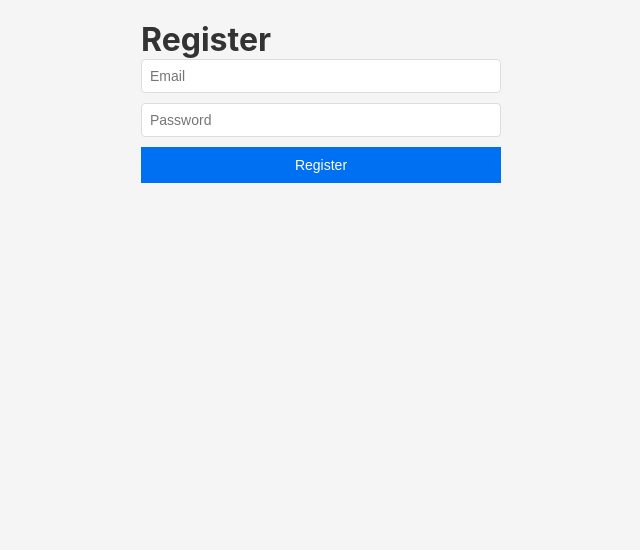
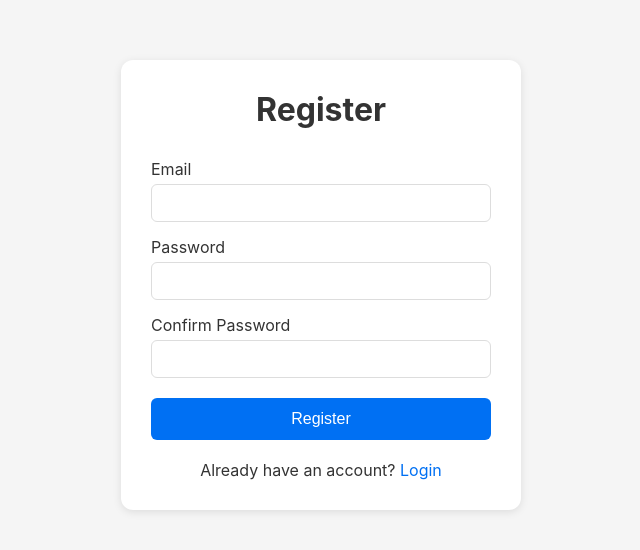
Before and after one commit to Jinming7/agents-marketplace, a React app in the folder apps/frontend/: page /auth/register in a window 1280 px wide. Shown: the top 550 px of the page, without its empty margins (319-959 px from the left). Built offline with nearby package versions, Linux system fonts and the light colour scheme; the HTML template or start-up script is replaced by a standard one.

Commit message:
feat: add login/register with API integration

```diff
--- a/apps/frontend/src/pages/Login.tsx
+++ b/apps/frontend/src/pages/Login.tsx
@@ -1,18 +1,90 @@
+import { useState } from 'react'
+import { Link, useNavigate } from 'react-router-dom'
+
 function Login() {
+  const [email, setEmail] = useState('')
+  const [password, setPassword] = useState('')
+  const [error, setError] = useState('')
+  const [loading, setLoading] = useState(false)
+  const navigate = useNavigate()
+
+  const handleSubmit = async (e: React.FormEvent) => {
+    e.preventDefault()
+    setError('')
+    setLoading(true)
+
+    try {
+      const res = await fetch('http://localhost:3001/api/auth/login', {
+        method: 'POST',
+        headers: { 'Content-Type': 'application/json' },
+        body: JSON.stringify({ email, password })
+      })
+      const data = await res.json()
+
+      if (data.token) {
+        localStorage.setItem('token', data.token)
+        localStorage.setItem('user', JSON.stringify(data.user))
+        navigate('/')
+      } else {
+        setError(data.error || 'Login failed')
+      }
+    } catch {
+      setError('Network error')
+    } finally {
+      setLoading(false)
+    }
+  }
+
   return (
-    <div style={{ padding: '20px', maxWidth: '400px', margin: '0 auto' }}>
-      <h1>Login</h1>
-      <form>
-        <div style={{ marginBottom: '10px' }}>
-          <input type="email" placeholder="Email" style={{ width: '100%', padding: '8px' }} />
+    <div style={{ maxWidth: '400px', margin: '60px auto', padding: '30px', background: 'white', borderRadius: '12px', boxShadow: '0 2px 8px rgba(0,0,0,0.1)' }}>
+      <h1 style={{ textAlign: 'center', marginBottom: '30px' }}>Login</h1>
+
+      {error && <div style={{ color: 'red', marginBottom: '15px', textAlign: 'center' }}>{error}</div>}
+
+      <form onSubmit={handleSubmit}>
+        <div style={{ marginBottom: '15px' }}>
+          <label style={{ display: 'block', marginBottom: '5px' }}>Email</label>
+          <input
+            type="email"
+            value={email}
+            onChange={e => setEmail(e.target.value)}
+            required
+            style={{ width: '100%', padding: '10px', fontSize: '14px', border: '1px solid #ddd', borderRadius: '6px' }}
+          />
         </div>
-        <div style={{ marginBottom: '10px' }}>
-          <input type="password" placeholder="Password" style={{ width: '100%', padding: '8px' }} />
+
+        <div style={{ marginBottom: '20px' }}>
+          <label style={{ display: 'block', marginBottom: '5px' }}>Password</label>
+          <input
+            type="password"
+            value={password}
+            onChange={e => setPassword(e.target.value)}
+            required
+            style={{ width: '100%', padding: '10px', fontSize: '14px', border: '1px solid #ddd', borderRadius: '6px' }}
+          />
         </div>
-        <button type="submit" style={{ width: '100%', padding: '10px', background: '#0070f3', color: 'white', border: 'none', cursor: 'pointer' }}>
-          Login
+
+        <button
+          type="submit"
+          disabled={loading}
+          style={{
+            width: '100%',
+            padding: '12px',
+            background: loading ? '#ccc' : '#0070f3',
+            color: 'white',
+            border: 'none',
+            borderRadius: '6px',
+            fontSize: '16px',
+            cursor: loading ? 'not-allowed' : 'pointer'
+          }}
+        >
+          {loading ? 'Logging in...' : 'Login'}
         </button>
       </form>
+
+      <p style={{ textAlign: 'center', marginTop: '20px' }}>
+        Don't have an account? <Link to="/auth/register">Register</Link>
+      </p>
     </div>
   )
 }
--- a/apps/frontend/src/pages/Register.tsx
+++ b/apps/frontend/src/pages/Register.tsx
@@ -1,18 +1,108 @@
+import { useState } from 'react'
+import { Link, useNavigate } from 'react-router-dom'
+
 function Register() {
+  const [email, setEmail] = useState('')
+  const [password, setPassword] = useState('')
+  const [confirmPassword, setConfirmPassword] = useState('')
+  const [error, setError] = useState('')
+  const [loading, setLoading] = useState(false)
+  const navigate = useNavigate()
+
+  const handleSubmit = async (e: React.FormEvent) => {
+    e.preventDefault()
+    setError('')
+
+    if (password !== confirmPassword) {
+      setError('Passwords do not match')
+      return
+    }
+
+    setLoading(true)
+
+    try {
+      const res = await fetch('http://localhost:3001/api/auth/register', {
+        method: 'POST',
+        headers: { 'Content-Type': 'application/json' },
+        body: JSON.stringify({ email, password })
+      })
+      const data = await res.json()
+
+      if (data.token) {
+        localStorage.setItem('token', data.token)
+        localStorage.setItem('user', JSON.stringify(data.user))
+        navigate('/')
+      } else {
+        setError(data.error || 'Registration failed')
+      }
+    } catch {
+      setError('Network error')
+    } finally {
+      setLoading(false)
+    }
+  }
+
   return (
-    <div style={{ padding: '20px', maxWidth: '400px', margin: '0 auto' }}>
-      <h1>Register</h1>
-      <form>
-        <div style={{ marginBottom: '10px' }}>
-          <input type="email" placeholder="Email" style={{ width: '100%', padding: '8px' }} />
+    <div style={{ maxWidth: '400px', margin: '60px auto', padding: '30px', background: 'white', borderRadius: '12px', boxShadow: '0 2px 8px rgba(0,0,0,0.1)' }}>
+      <h1 style={{ textAlign: 'center', marginBottom: '30px' }}>Register</h1>
+
+      {error && <div style={{ color: 'red', marginBottom: '15px', textAlign: 'center' }}>{error}</div>}
+
+      <form onSubmit={handleSubmit}>
+        <div style={{ marginBottom: '15px' }}>
+          <label style={{ display: 'block', marginBottom: '5px' }}>Email</label>
+          <input
+            type="email"
+            value={email}
+            onChange={e => setEmail(e.target.value)}
+            required
+            style={{ width: '100%', padding: '10px', fontSize: '14px', border: '1px solid #ddd', borderRadius: '6px' }}
+          />
         </div>
-        <div style={{ marginBottom: '10px' }}>
-          <input type="password" placeholder="Password" style={{ width: '100%', padding: '8px' }} />
+
+        <div style={{ marginBottom: '15px' }}>
+          <label style={{ display: 'block', marginBottom: '5px' }}>Password</label>
+          <input
+            type="password"
+            value={password}
+            onChange={e => setPassword(e.target.value)}
+            required
+            style={{ width: '100%', padding: '10px', fontSize: '14px', border: '1px solid #ddd', borderRadius: '6px' }}
+          />
         </div>
-        <button type="submit" style={{ width: '100%', padding: '10px', background: '#0070f3', color: 'white', border: 'none', cursor: 'pointer' }}>
-          Register
+
+        <div style={{ marginBottom: '20px' }}>
+          <label style={{ display: 'block', marginBottom: '5px' }}>Confirm Password</label>
+          <input
+            type="password"
+            value={confirmPassword}
+            onChange={e => setConfirmPassword(e.target.value)}
+            required
+            style={{ width: '100%', padding: '10px', fontSize: '14px', border: '1px solid #ddd', borderRadius: '6px' }}
+          />
+        </div>
+
+        <button
+          type="submit"
+          disabled={loading}
+          style={{
+            width: '100%',
+            padding: '12px',
+            background: loading ? '#ccc' : '#0070f3',
+            color: 'white',
+            border: 'none',
+            borderRadius: '6px',
+            fontSize: '16px',
+            cursor: loading ? 'not-allowed' : 'pointer'
+          }}
+        >
+          {loading ? 'Registering...' : 'Register'}
         </button>
       </form>
+
+      <p style={{ textAlign: 'center', marginTop: '20px' }}>
+        Already have an account? <Link to="/auth/login">Login</Link>
+      </p>
     </div>
   )
 }
```
